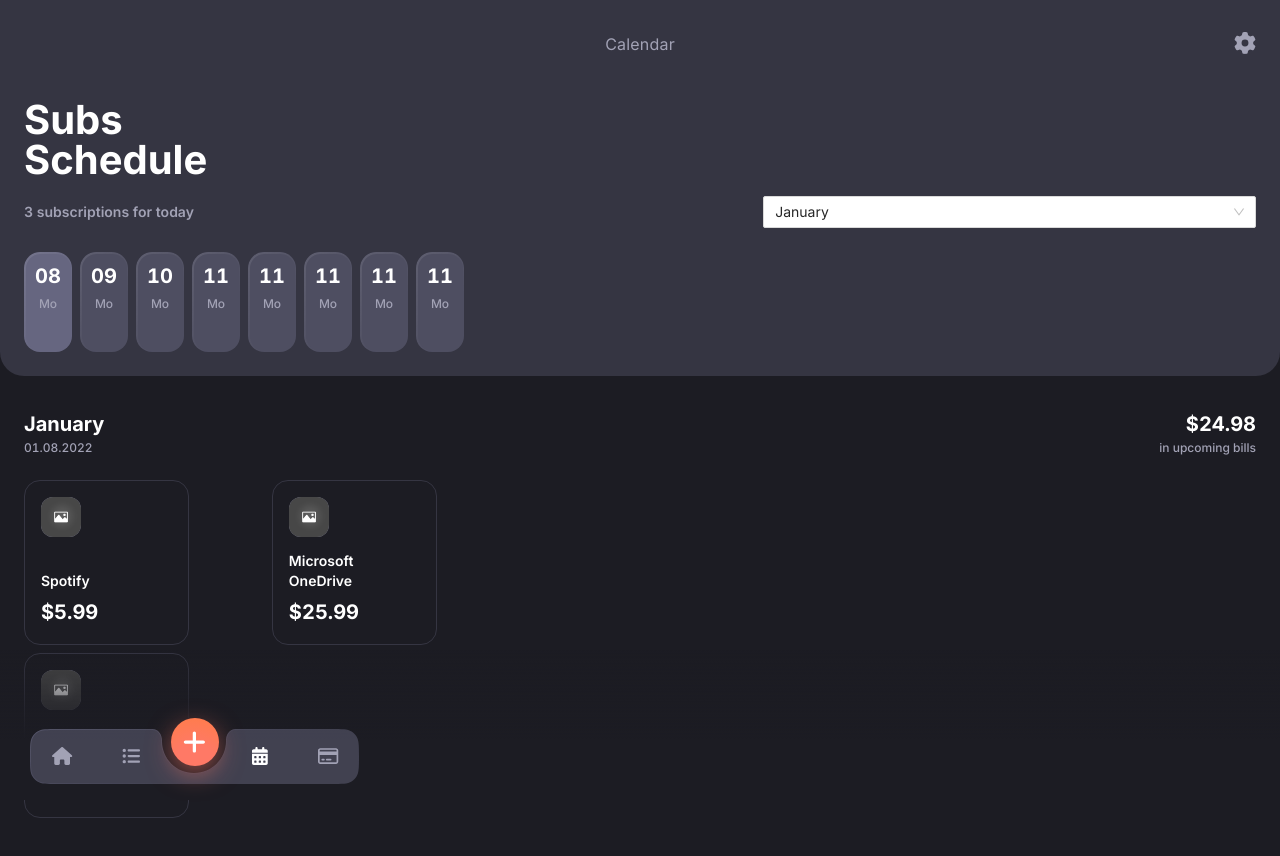
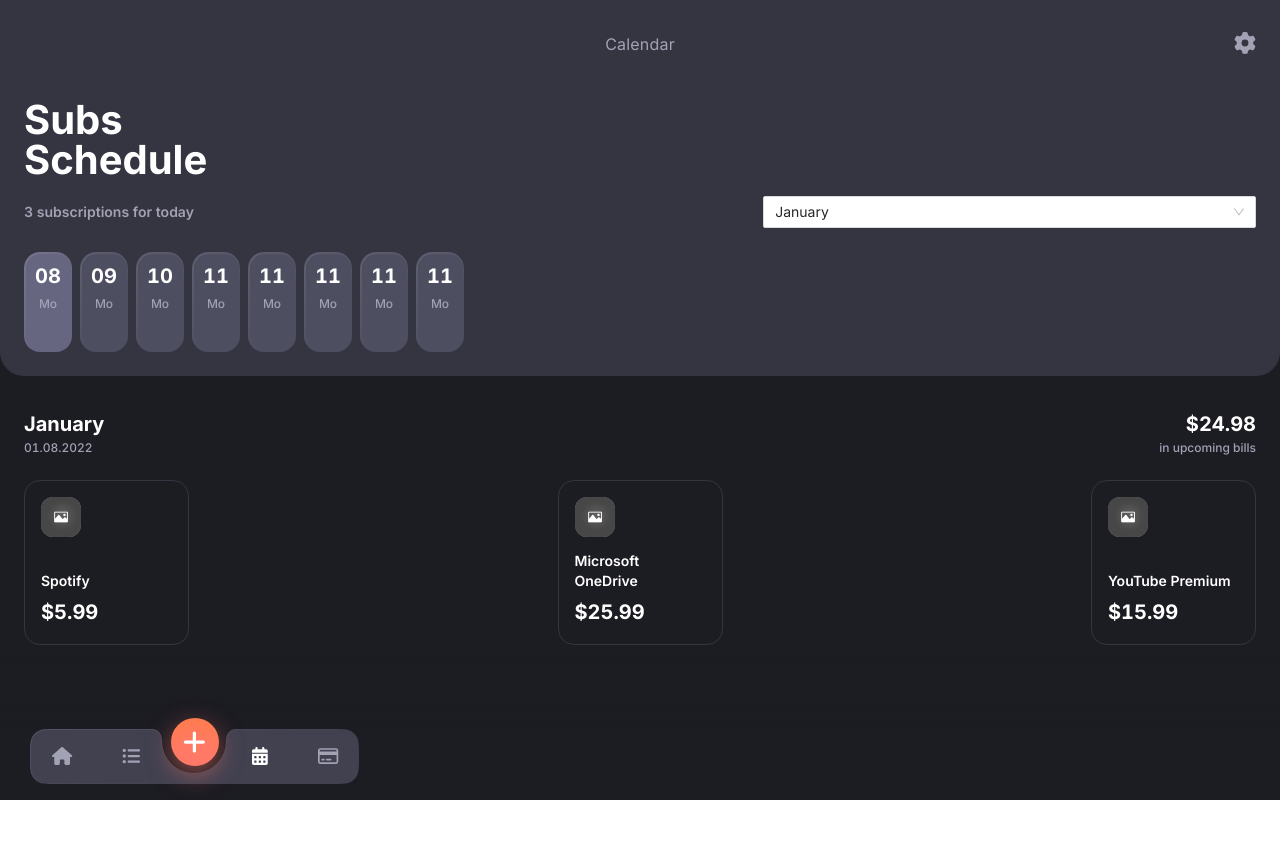
Before and after one commit to Dan-Viduykov/trackizer, a React (Create React App) app: page /calendar in a window 1280 px wide. Shown: the top 856 px of the page. After the commit the page ends 800 px from the top, so only its background shows below. Built offline with nearby package versions, Linux system fonts and the light colour scheme.

Commit message:
add noData for subslist null

```diff
--- a/src/components/SubsList/SubsList.scss
+++ b/src/components/SubsList/SubsList.scss
@@ -47,14 +47,15 @@
     }
 
     &--flex {
+        width: 100%;
         display: flex;
         flex-wrap: wrap;
         justify-content: space-between;
+        align-items: center;
 
         & .subs__item {
-            width: 100%;
-            max-width: 165px;
-            min-height: 165px;
+            width: 165px;
+            height: 165px;
 
             &-link {
                 height: 100%;
--- a/src/components/SubsList/SubsList.tsx
+++ b/src/components/SubsList/SubsList.tsx
@@ -4,6 +4,7 @@ import './SubsList.scss'
 import { useAppSelector } from "../../core/hooks/redux";
 import { ISub } from "../../core/modules/IApp";
 import { Link } from "react-router-dom";
+import { Empty } from "antd";
 
 interface SubsListProps {
     typeList?: boolean;
@@ -40,7 +41,7 @@ const SubsList: FC<SubsListProps> = ({ typeList }) => {
 
     return (
         <ul className={`subs ${typeList ? 'subs--flex' : false}`}>
-            {items(subscriptions)}
+            {subscriptions.length > 0 ? items(subscriptions) : <Empty />}
         </ul>
     )
 }
--- a/src/pages/HomeScreen/Statistics/Statistics.tsx
+++ b/src/pages/HomeScreen/Statistics/Statistics.tsx
@@ -6,8 +6,13 @@ const Statistics: FC = () => {
     const { subscriptions } = useAppSelector(state => state.appReducer);
 
     const activeSubs = subscriptions.length;
-    const highestSubs = subscriptions.reduce((acc, curr) => acc.price > curr.price ? acc : curr).price;
-    const lowestSubs = subscriptions.reduce((acc, curr) => acc.price < curr.price ? acc : curr).price;
+    let highestSubs = 0
+    let lowestSubs = 0
+
+    if (activeSubs > 0) {
+        highestSubs = subscriptions.reduce((acc, curr) => acc.price > curr.price ? acc : curr).price;
+        lowestSubs = subscriptions.reduce((acc, curr) => acc.price < curr.price ? acc : curr).price;
+    }
 
     return (
         <section className="statistic">
```
